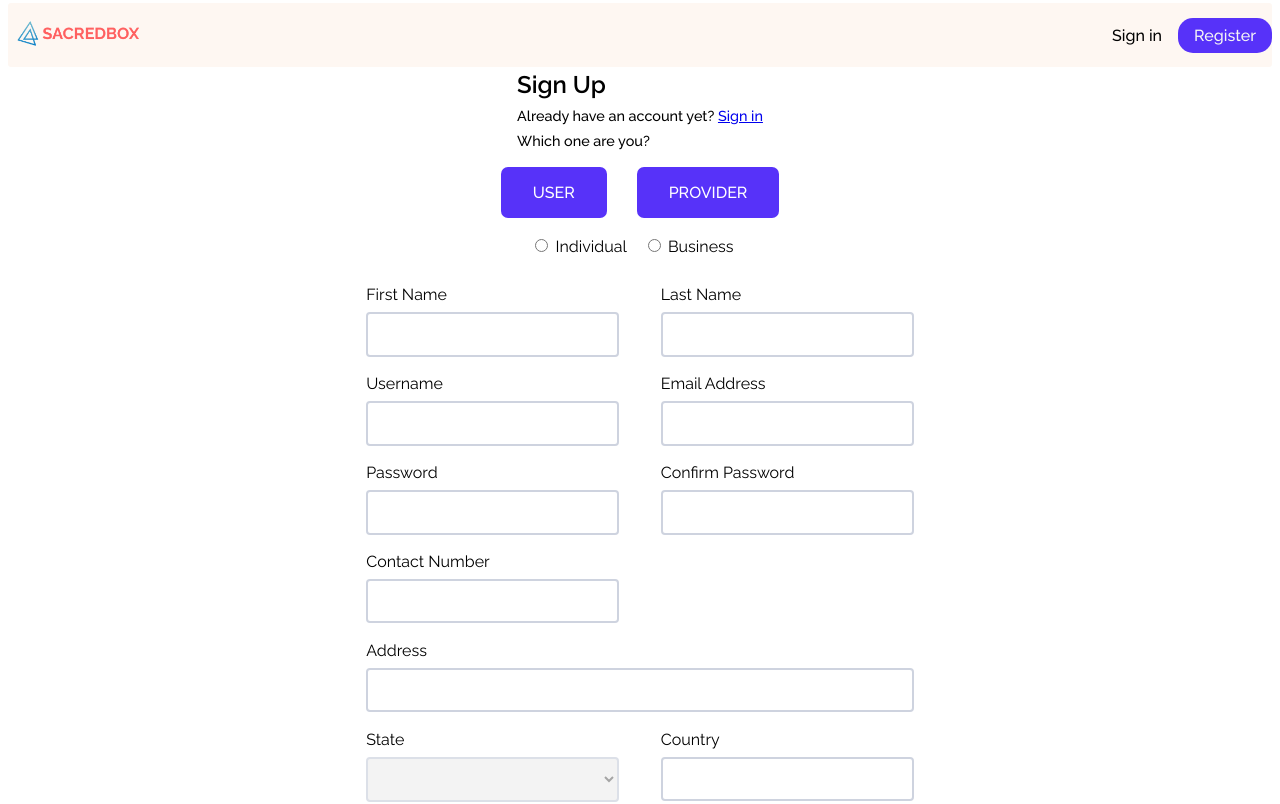
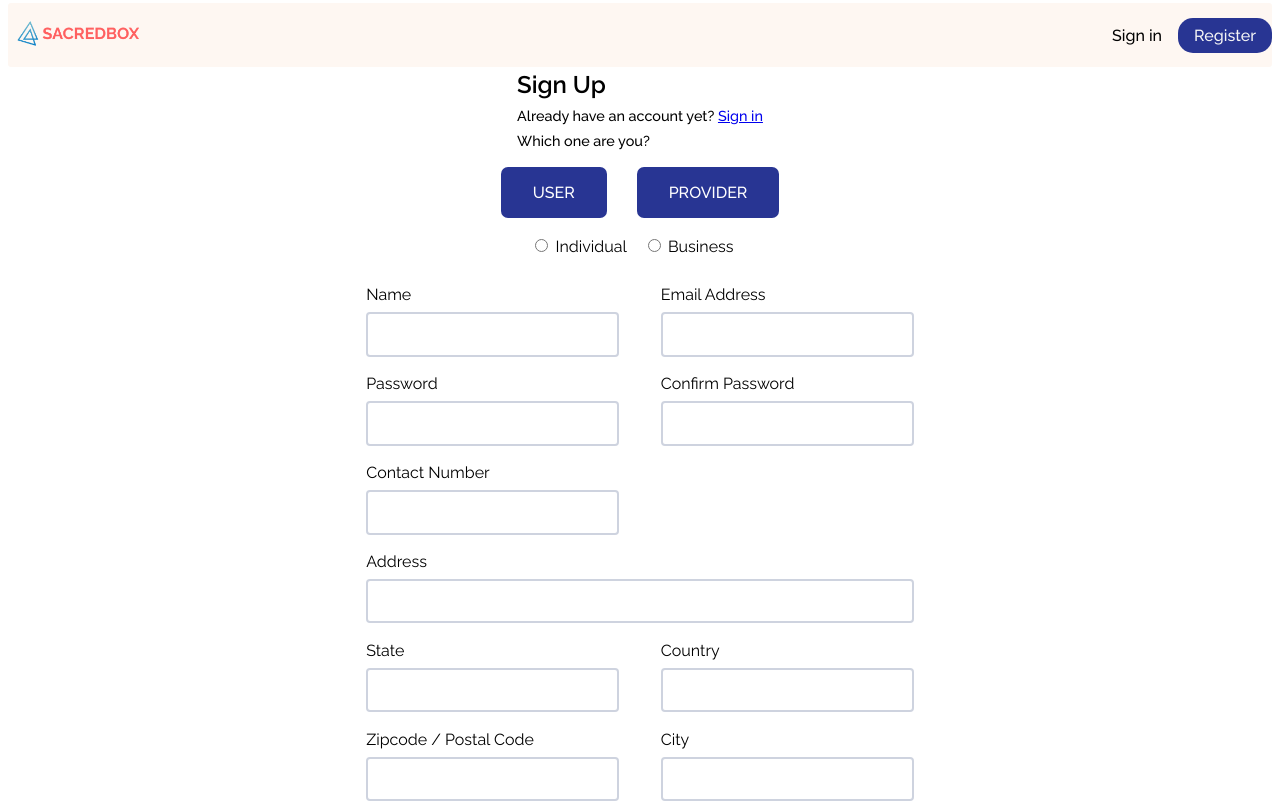
Before and after one commit to krishpri23/react-practice, a React (Vite) app: page /create/providerSignup in a window 1280 px wide. Shown: the top 804 px of the page. Built offline with nearby package versions, Linux system fonts and the light colour scheme.

Commit message:
added logout functionality

```diff
--- a/src/App.jsx
+++ b/src/App.jsx
@@ -22,14 +22,14 @@ import Login from './pages/login';
 import './index.css';
 
 //utils
-import { loginAction } from './utils/actions';
+import { loginAction, logoutAction } from './utils/actions';
+import Logout from './pages/logout';
 
 
 const router = createBrowserRouter(
   createRoutesFromElements(
-    <Route path='/' element={<RootLayout />} loader={RootLoader}  >
+    <Route path='/' element={<RootLayout />} loader={RootLoader} >
       <Route index element={<HomePage />} />
-      <Route path='login' element={<Login />} action={loginAction} />
       <Route path='searchProviders' element={<SearchResults />} />
 
       <Route path="create" element={<CreateLayout />} >
@@ -37,6 +37,8 @@ const router = createBrowserRouter(
         <Route path="providerSignup" element={<ProviderSignup />} />
       </Route>
 
+      <Route path='login' element={<Login />} action={loginAction} />
+      <Route path='logout' element={<Logout />} action={logoutAction} />
       <Route path='*' element={<NotFound />} />
     </Route >
   )
--- /dev/null
+++ b/src/components/NavBar.jsx
@@ -0,0 +1,34 @@
+import { Link, NavLink, Form } from 'react-router-dom';
+import Logo from '/sacredbox-logo.png';
+
+
+function NavBar({ login }) {
+    return (
+        <nav>
+            <ul>
+                <Link to='/'><img className='logo' src={Logo} alt="sb-logo" /></Link>
+                {
+                    login?.email && login ?
+                        (
+                            <Form action='/logout' method='post' onSubmit={(event) => {
+                                if (!confirm('Are you sure you want to logout?')) {
+                                    event.preventDefault();
+                                }
+                            }} >
+                                <button className='btn profile'> Shruthi Laya </button>
+                                <button className='btn logout' type='submit' > Log out</button>
+
+                            </Form>
+                        )
+                        :
+                        <div className='signup-btn'>
+                            <li ><NavLink to='/login'>  Sign in </NavLink> </li>
+                            <li ><NavLink to='/create'> Register </NavLink></li>
+                        </div>
+                }
+            </ul>
+        </nav>
+    )
+}
+
+export default NavBar
--- a/src/index.css
+++ b/src/index.css
@@ -21,13 +21,15 @@ body,h1,h2,h3,h4,p {
 
 :root {
   --placeholder-color: #CED3DF;
-  --button-color: #5732F9;
+  --button-color: #283593;
+  /* --button-color: #5732F9; */
   --secondary-text: white;
   --sub-text:rgb(131, 128, 128);
   --hover : #DDE2EE;
   font-family: 'Raleway', sans-serif;
 }
 
+/* button styles */
  .btn {
   text-transform: uppercase;
   padding: 0.9rem 2rem;
@@ -40,13 +42,17 @@ body,h1,h2,h3,h4,p {
   cursor: pointer;
 }
 
-.btn.no-background{
+ .profile , .logout{
   text-transform: capitalize;
-  background-color: #FEF7F2;
-  color: #000;
-  border: 2px solid black;
+  background-color: var(--button-color);
+  color: white;
+  border: none;
   padding: 0.5rem 1.5rem;
-  border-radius: 10px;
+  border-radius: 15px;
+}
+
+ .logout {
+  background-color: rgb(210, 91, 91);
 }
 
 input, select {
@@ -66,6 +72,7 @@ h1 {
 h2 {
   font-size: 1.2rem;
 }
+
 /* tags with links*/
 h3 {
   font-size: 0.9rem;
--- a/src/layouts/rootLayout.jsx
+++ b/src/layouts/rootLayout.jsx
@@ -1,43 +1,24 @@
 // import React from 'react'
 
-import Logo from '/sacredbox-logo.png';
 import '../styles/rootLayout.css'
-import { Link, NavLink, Outlet, useLoaderData } from 'react-router-dom';
+import { Outlet, useLoaderData } from 'react-router-dom';
 import { fetchData } from '../utils/localStorage';
+import NavBar from '../components/NavBar';
 
 
 export function RootLoader() {
     const login = fetchData('login');
-    console.log(login);
     return { login };
 }
 
 function RootLayout() {
 
     const { login } = useLoaderData();
-    // console.log(login.email);
 
     return (
         <div className='root'>
             <header>
-                <nav>
-                    <ul>
-                        <Link to='/'><img className='logo' src={Logo} alt="sb-logo" /></Link>
-                        {
-                            login?.email ? <button className='btn no-background'> Priya </button>
-                                :
-                                <div className='signup-btn'>
-                                    <li ><NavLink to='/login'>  Sign in </NavLink> </li>
-                                    <li ><NavLink to='/create'> Register </NavLink></li>
-                                </div>
-                        }
-                        {/* <div className='signup-btn'>
-                            <li ><NavLink to='/login'>  Sign in </NavLink> </li>
-                            <li ><NavLink to='/create'> Register </NavLink></li>
-                        </div> */}
-
-                    </ul>
-                </nav>
+                <NavBar login={login} />
             </header>
             <main>
                 <Outlet />
--- a/src/pages/createAccount/providerSignup.jsx
+++ b/src/pages/createAccount/providerSignup.jsx
@@ -11,14 +11,9 @@ import { Link } from 'react-router-dom/dist';
 
 function ProviderSignup() {
     const schema = yup.object({
-        firstName: yup.string().required('Name is required')
+        name: yup.string().required('Name is required')
             .matches(/^([^0-9]*)$/, 'Name should not contains numbers.')
             .max(40, 'Name should not exceed 40 characters'),
-        lastName: yup.string().required('Name is required')
-            .matches(/^([^0-9]*)$/, 'Name should not contains numbers.')
-            .max(40, 'Name should not exceed 40 characters'),
-        username: yup.string().required('Username is required')
-            .matches(RegExp('^(?=[a-zA-Z0-9._]{8,20}$)(?!.*[_.]{2})[^_.].*[^_.]$'), 'Must begin with letters and 8-20 characters long'),
         email: yup.string().email('Invalid Email Address').required('Email is required'),
         password: yup.string().required('Password is required')
             .min(8, 'Min of 8 characters')
@@ -40,7 +35,7 @@ function ProviderSignup() {
     const form = useForm({
         defaultValues: {
             businessType: '',
-            firstName: '',
+            name: '',
             lastName: '',
             username: '',
             email: '',
@@ -60,10 +55,9 @@ function ProviderSignup() {
         resolver: yupResolver(schema)
     });
 
-    const { register, handleSubmit, control, watch, formState, reset } = form;
+    const { register, handleSubmit, control, formState, reset } = form;
     const { errors, isSubmitted } = formState;
     const navigate = useNavigate();
-    const country = watch('country');
 
 
     const onSubmit = (data) => {
@@ -103,37 +97,15 @@ function ProviderSignup() {
                 </div>
 
                 <div className='form-control'>
-                    <label htmlFor="firstName"> First Name</label>
+                    <label htmlFor="name"> Name</label>
                     <input type="text"
-                        name="firstName"
-                        id="firstName"
+                        name="name"
+                        id="name"
                         required
-                        {...register('firstName')} />
-                    <p className='error'>{errors.firstName?.message} </p>
-                </div>
-                <div className='form-control'>
-                    <label htmlFor="lastName">Last Name</label>
-                    <input
-                        name="lastName"
-                        id="lastName"
-                        required
-                        {...register('lastName')}
-                    />
-                    <p className='error'>{errors.lastName?.message} </p>
+                        {...register('name')} />
+                    <p className='error'>{errors.name?.message} </p>
                 </div>
 
-                <div className='form-control'>
-                    <label htmlFor="username">Username</label>
-                    <input
-                        name="username"
-                        id="username"
-                        type='text'
-                        required
-                        {...register('username')}
-
-                    />
-                    <p className='error'>{errors.username?.message} </p>
-                </div>
                 <div className='form-control'>
                     <label htmlFor="email">Email Address</label>
                     <input
@@ -198,13 +170,11 @@ function ProviderSignup() {
                 </div>
                 <div className='form-control'>
                     <label htmlFor="selectState">State</label>
-                    <select
+                    <input
                         name='selectState'
                         id="selectState"
                         required
-                        {...register('selectState', {
-                            disabled: country === ''
-                        })}
+                        {...register('selectState')}
                         defaultValue={''}
                     />
                     <p className='error'>{errors.selectState?.message} </p>
@@ -228,9 +198,7 @@ function ProviderSignup() {
                         name="areaCode"
                         id="areaCode"
                         required
-                        {...register('areaCode', {
-                            disabled: country === ''
-                        })}
+                        {...register('areaCode')}
                         defaultValue={''}
                     />
                     <p className='error'>{errors.areaCode?.message} </p>
@@ -242,9 +210,7 @@ function ProviderSignup() {
                         name="city"
                         id="city"
                         required
-                        {...register('city', {
-                            disabled: country === "",
-                        })}
+                        {...register('city')}
                         defaultValue={''}
                     />
 
@@ -259,7 +225,7 @@ function ProviderSignup() {
                     <label className='terms-label' htmlFor="termsConditions"> <Link href='#'> I agree to terms and conditions </Link> </label>
                     {/* <p className='error'>{errors.termsConditions?.message} </p> */}
                 </div>
-                <button type='submit' > Signup </button>
+                <button className='btn' type='submit' > Signup </button>
             </form >
             <DevTool control={control}></DevTool>
         </div >
--- a/src/pages/createAccount/userSignup.jsx
+++ b/src/pages/createAccount/userSignup.jsx
@@ -10,14 +10,9 @@ import { Link, useNavigate } from 'react-router-dom';
 function UserSignup() {
 
     const schema = yup.object({
-        firstName: yup.string().required('Name is required')
+        name: yup.string().required('Name is required')
             .matches(/^([^0-9]*)$/, 'Name should not contains numbers.')
             .max(40, 'Name should not exceed 40 characters'),
-        lastName: yup.string().required('Name is required')
-            .matches(/^([^0-9]*)$/, 'Name should not contains numbers.')
-            .max(40, 'Name should not exceed 40 characters'),
-        username: yup.string().required('Username is required')
-            .matches(RegExp('^(?=[a-zA-Z0-9._]{8,20}$)(?!.*[_.]{2})[^_.].*[^_.]$'), 'Must begin with letters and 8-20 characters long'),
         email: yup.string().email('Invalid Email Address').required('Email is required'),
         password: yup.string().required('Password is required')
             .min(8, 'Min of 8 characters')
@@ -32,7 +27,7 @@ function UserSignup() {
 
     const form = useForm({
         defaultValues: {
-            firstName: '',
+            name: '',
             lastName: '',
             username: '',
             email: '',
@@ -66,36 +61,13 @@ function UserSignup() {
             <form className='user-form' onSubmit={handleSubmit(onSubmit, onError)} noValidate >
 
                 <div className='form-control'>
-                    <label htmlFor="firstName"> First Name</label>
+                    <label htmlFor="name"> Name</label>
                     <input type="text"
-                        name="firstName"
-                        id="firstName"
+                        name="name"
+                        id="name"
                         required
-                        {...register('firstName')} />
-                    <p className='error'>{errors.firstName?.message} </p>
-                </div>
-
-                <div className='form-control'>
-                    <label htmlFor="lastName">Last Name</label>
-                    <input
-                        name="lastName"
-                        id="lastName"
-                        required
-                        {...register('lastName')}
-                    />
-                    <p className='error'>{errors.lastName?.message} </p>
-                </div>
-                <div className='form-control'>
-                    <label htmlFor="username">Username</label>
-                    <input
-                        name="username"
-                        id="username"
-                        type='text'
-                        required
-                        {...register('username')}
-
-                    />
-                    <p className='error'>{errors.username?.message} </p>
+                        {...register('name')} />
+                    <p className='error'>{errors.name?.message} </p>
                 </div>
 
                 <div className='form-control'>
--- /dev/null
+++ b/src/pages/logout.jsx
@@ -0,0 +1,10 @@
+
+function Logout() {
+    return (
+        <div>
+            You are successfully logged out!
+        </div>
+    )
+}
+
+export default Logout
--- a/src/styles/Signup/providerSignup.css
+++ b/src/styles/Signup/providerSignup.css
@@ -17,7 +17,7 @@
     margin-right: 1rem;
   }
 
-  .provider-form > div:nth-child(1), div:nth-child(9) {
+  .provider-form > div:nth-child(1), div:nth-child(7) {
     grid-column: span 2;
   }
 
--- a/src/styles/rootLayout.css
+++ b/src/styles/rootLayout.css
@@ -43,3 +43,7 @@ color: whitesmoke !important;
 .signup-btn {
     display: flex;
 }
+
+.btn.no-background {
+    background-color: #283593;
+}
--- a/src/utils/actions.jsx
+++ b/src/utils/actions.jsx
@@ -1,6 +1,6 @@
 
 import { redirect } from "react-router-dom";
-import { saveToLocalStorage } from '../utils/localStorage';
+import { saveToLocalStorage, deleteItem } from '../utils/localStorage';
 
 
 export const loginAction = async ({ request }) => {
@@ -12,3 +12,8 @@ export const loginAction = async ({ request }) => {
 
     return redirect('/');
 }
+
+export const logoutAction = async ({ key }) => {
+    deleteItem({ key: 'login' });
+    return redirect('/login');
+}
--- a/src/utils/localStorage.js
+++ b/src/utils/localStorage.js
@@ -1,6 +1,6 @@
 
+//save to storage
 export const saveToLocalStorage = ({ key, value }) => {
-
     const newLogin = {
         id: crypto.randomUUID(),
         email: key,
@@ -10,6 +10,13 @@ export const saveToLocalStorage = ({ key, value }) => {
     return localStorage.setItem("login", JSON.stringify(newLogin));
 }
 
+//get item from storage
 export const fetchData = (key) => {
     return JSON.parse(localStorage.getItem(key));
 }
+
+//delete item
+
+export const deleteItem = ({ key }) => {
+    return localStorage.removeItem(key);
+}
```
Also changed, not shown: .eslintrc.cjs.
